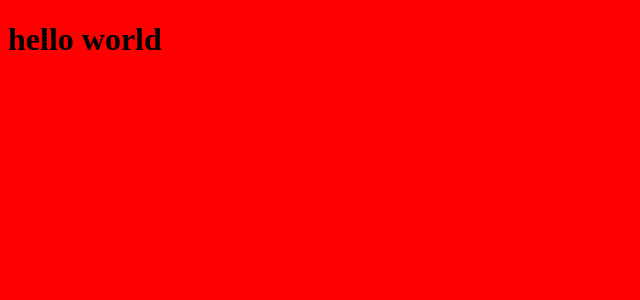
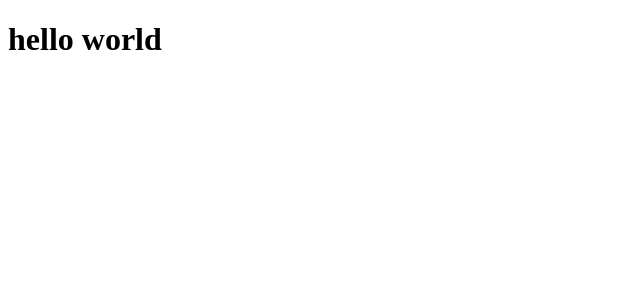
Before and after one commit to elghanbibadr/urlshorteningapp, a React (Create React App) app: page / in a window 1280 px wide. Shown: the top 300 px of the page, without its empty margins (0-640 px from the left). Built offline with nearby package versions, Linux system fonts and the light colour scheme.

Commit message:
add basic general styles

```diff
--- a/src/styles/main.css
+++ b/src/styles/main.css
@@ -1,4 +1,2 @@
-body {
-  background-color: red;
-}
+@import url("https://fonts.googleapis.com/css2?family=Poppins:wght@200;300;400;500;600;700&display=swap");
 /*# sourceMappingURL=main.css.map */
--- a/src/styles/main.scss
+++ b/src/styles/main.scss
@@ -1,3 +1 @@
-body{
-    background-color: red;
-}
+@import url('https://fonts.googleapis.com/css2?family=Poppins:wght@200;300;400;500;600;700&display=swap');
--- a/src/styles/partiels/_general.scss
+++ b/src/styles/partiels/_general.scss
@@ -0,0 +1,21 @@
+*,::after,::before{
+    margin: 0;
+    padding: 0;
+    box-sizing: border-box;
+}
+
+html{
+    font-size: 62.5%;
+}
+
+body{
+    font-family: 'Poppins', sans-serif;
+}
+
+ul{
+    list-style: none;
+}
+
+a{
+    text-decoration: none;
+}
```
Also changed, not shown: 1 other file (tests, documents, lock files or other folders).
